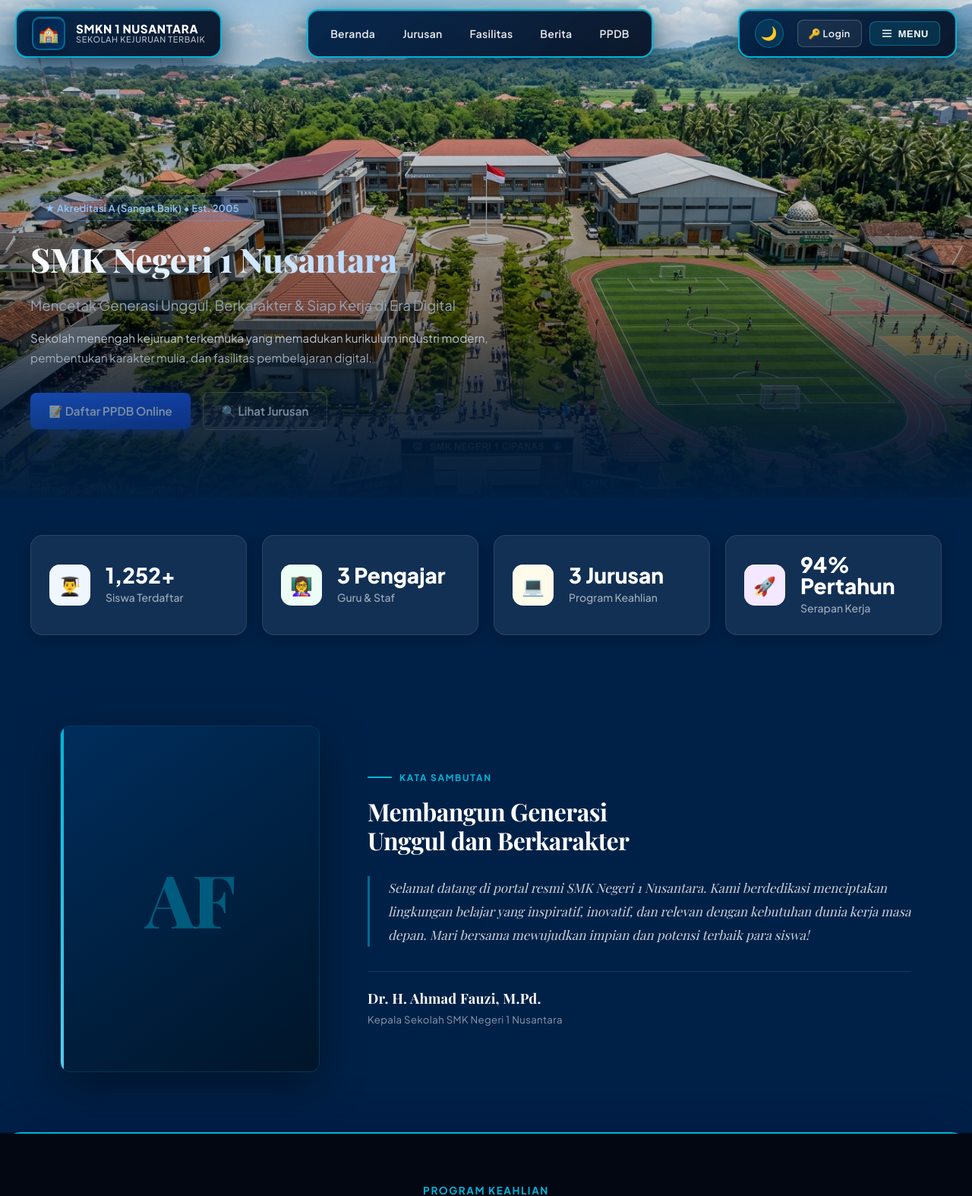
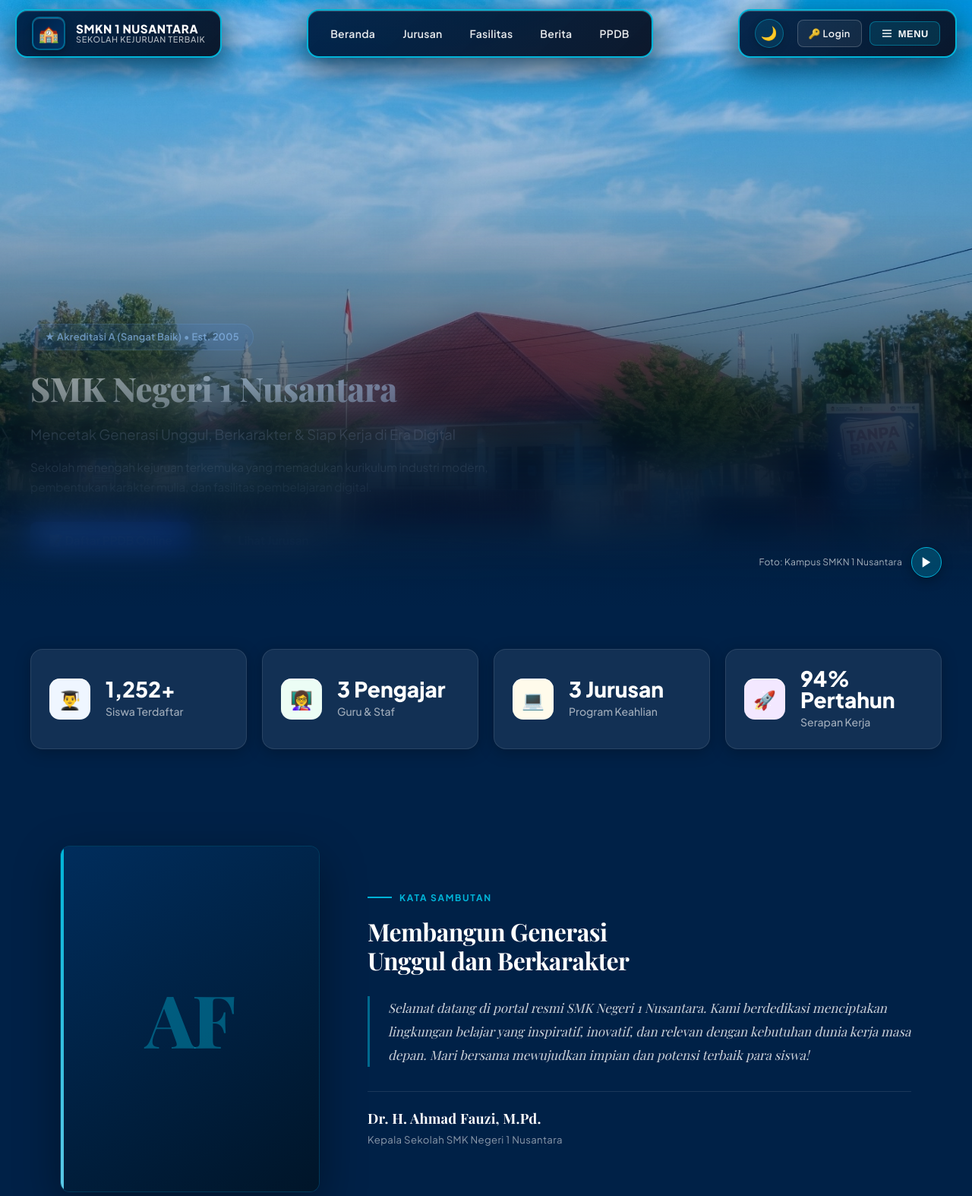
Before and after one commit to M-FARID-RASYAD-F/redesign, a Laravel app: page / in a window 1280 px wide. Shown: the top 1574 px of the page at 76% size. Run offline with Laravel 12, Linux system fonts and the light colour scheme; data comes from the database, SQL or seed files in the repository; data that the repository does not hold is empty; a map, chart or similar area stays blank; some web fonts are replaced.

Commit message:
Add seamless progressive blur transition between hero image and rose/navy section

```diff
--- a/public/css/style.css
+++ b/public/css/style.css
@@ -583,12 +583,12 @@
    ═══════════════════════════════════════════════════════════ */
 .hero {
   /* Foto kampus full-bleed */
-  background-image: url('/images/hero-campus.jpg');
+  background-image: url('/images/sch2.jpeg');
   background-size: cover;
   background-position: center top;
   background-repeat: no-repeat;
   color: white;
-  min-height: 82vh;
+  min-height: 100vh;
   position: relative;
   overflow: hidden;
   display: flex;
@@ -613,20 +613,30 @@
   z-index: 1;
 }
 
-/* Overlay navy dari bawah — jembatan transisi ke section navy */
+/* Overlay navy/rose dari bawah — jembatan transisi ultra-halus dengan progressive blur */
 .hero::after {
   content: '';
   position: absolute;
-  bottom: 0;
+  bottom: -3px;
   left: 0;
   right: 0;
-  height: 35%;
+  height: 65%;
+  min-height: 380px;
   background: linear-gradient(
     to bottom,
     transparent 0%,
-    rgba(0, 33, 71, 0.60) 60%,
-    rgba(0, 33, 71, 0.90) 100%
+    rgba(0, 33, 71, 0.02) 15%,
+    rgba(0, 33, 71, 0.08) 30%,
+    rgba(0, 33, 71, 0.24) 48%,
+    rgba(0, 33, 71, 0.55) 65%,
+    rgba(0, 33, 71, 0.85) 82%,
+    rgba(0, 33, 71, 0.98) 95%,
+    #002147 100%
   );
+  backdrop-filter: blur(20px);
+  -webkit-backdrop-filter: blur(20px);
+  mask-image: linear-gradient(to bottom, transparent 0%, rgba(0, 0, 0, 0.2) 20%, rgba(0, 0, 0, 0.8) 60%, black 90%);
+  -webkit-mask-image: linear-gradient(to bottom, transparent 0%, rgba(0, 0, 0, 0.2) 20%, rgba(0, 0, 0, 0.8) 60%, black 90%);
   pointer-events: none;
   z-index: 2;
 }
@@ -792,14 +802,53 @@
     inset 0 1px 0 rgba(255,255,255,0.12);
 }
 
-/* Stats Section — float tepat di batas bawah hero, di atas zona navy */
+/* Hero Bottom Bar — Play video & photo credit */
+.hero-bottom-bar {
+  position: absolute;
+  bottom: 2.5rem;
+  right: 2.5rem;
+  display: flex;
+  align-items: center;
+  gap: 12px;
+  z-index: 3;
+}
+
+.hero-credit {
+  font-size: 0.75rem;
+  color: rgba(255, 255, 255, 0.65);
+  letter-spacing: 0.02em;
+}
+
+.hero-play-btn {
+  width: 40px;
+  height: 40px;
+  border-radius: 50%;
+  background: rgba(0, 180, 216, 0.25);
+  border: 1.5px solid #00B4D8;
+  display: inline-flex;
+  align-items: center;
+  justify-content: center;
+  color: #ffffff;
+  transition: all 0.3s ease;
+  box-shadow: 0 4px 15px rgba(0, 0, 0, 0.3);
+}
+
+.hero-play-btn:hover {
+  background: #00B4D8;
+  transform: scale(1.1);
+  box-shadow: 0 0 20px rgba(0, 180, 216, 0.6);
+  color: #ffffff;
+}
+
+/* Stats Section — Seamless blend tepat di batas bawah hero */
 .stats-section {
-  background: #002147; /* navy, nyambung langsung ke sambutan */
-  padding: 3rem 2rem 2.5rem;
-  margin: 0;
+  background: #002147;
+  padding: 3.5rem 2rem 3rem;
+  margin: -2px 0 0 0;
   width: 100%;
   position: relative;
   z-index: 5;
+  border-top: none;
 }
 
 .stats-grid {
@@ -1863,18 +1912,28 @@
   box-shadow: 0 16px 40px rgba(0, 0, 0, 0.65), 0 0 28px oklch(58.6% 0.253 17.585 / 0.35);
 }
 
-/* 2. Hero Transition & Navy Sections (oklch(41% 0.159 10.272)) */
+/* 2. Hero Transition & Rose/Navy Sections (oklch(41% 0.159 10.272)) */
 [data-theme="light"] .hero::after {
   background: linear-gradient(
     to bottom,
     transparent 0%,
-    oklch(41% 0.159 10.272 / 0.60) 60%,
-    oklch(41% 0.159 10.272 / 0.95) 100%
+    oklch(41% 0.159 10.272 / 0.02) 15%,
+    oklch(41% 0.159 10.272 / 0.08) 30%,
+    oklch(41% 0.159 10.272 / 0.24) 48%,
+    oklch(41% 0.159 10.272 / 0.55) 65%,
+    oklch(41% 0.159 10.272 / 0.85) 82%,
+    oklch(41% 0.159 10.272 / 0.98) 95%,
+    oklch(41% 0.159 10.272) 100%
   );
+  backdrop-filter: blur(20px);
+  -webkit-backdrop-filter: blur(20px);
+  mask-image: linear-gradient(to bottom, transparent 0%, rgba(0, 0, 0, 0.2) 20%, rgba(0, 0, 0, 0.8) 60%, black 90%);
+  -webkit-mask-image: linear-gradient(to bottom, transparent 0%, rgba(0, 0, 0, 0.2) 20%, rgba(0, 0, 0, 0.8) 60%, black 90%);
 }
 
 [data-theme="light"] .stats-section {
   background: oklch(41% 0.159 10.272);
+  border-top: none;
 }
 
 [data-theme="light"] .stat-card {
```
Also changed, not shown: public/images/sch1.jpeg (added), public/images/sch2.jpeg (added), public/images/sch3.jpeg (added).
